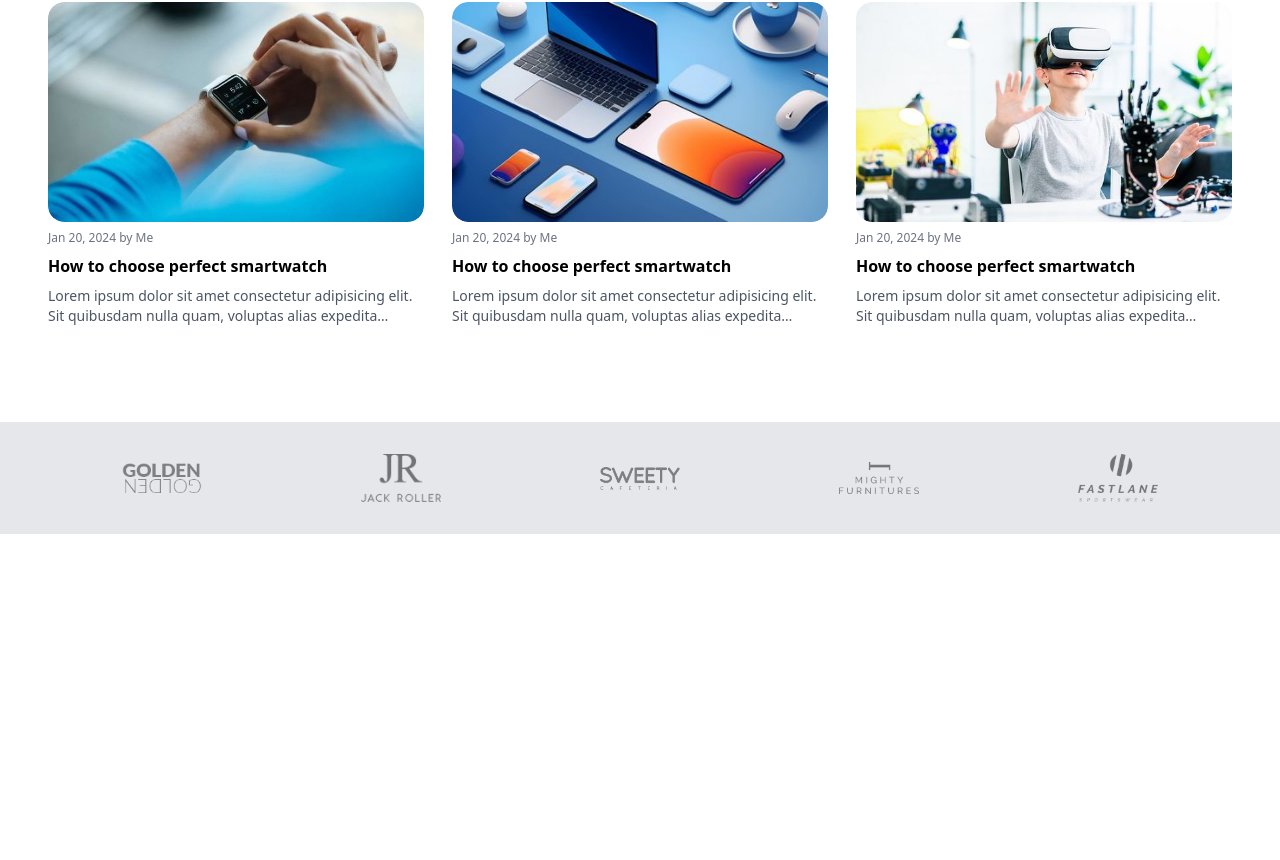
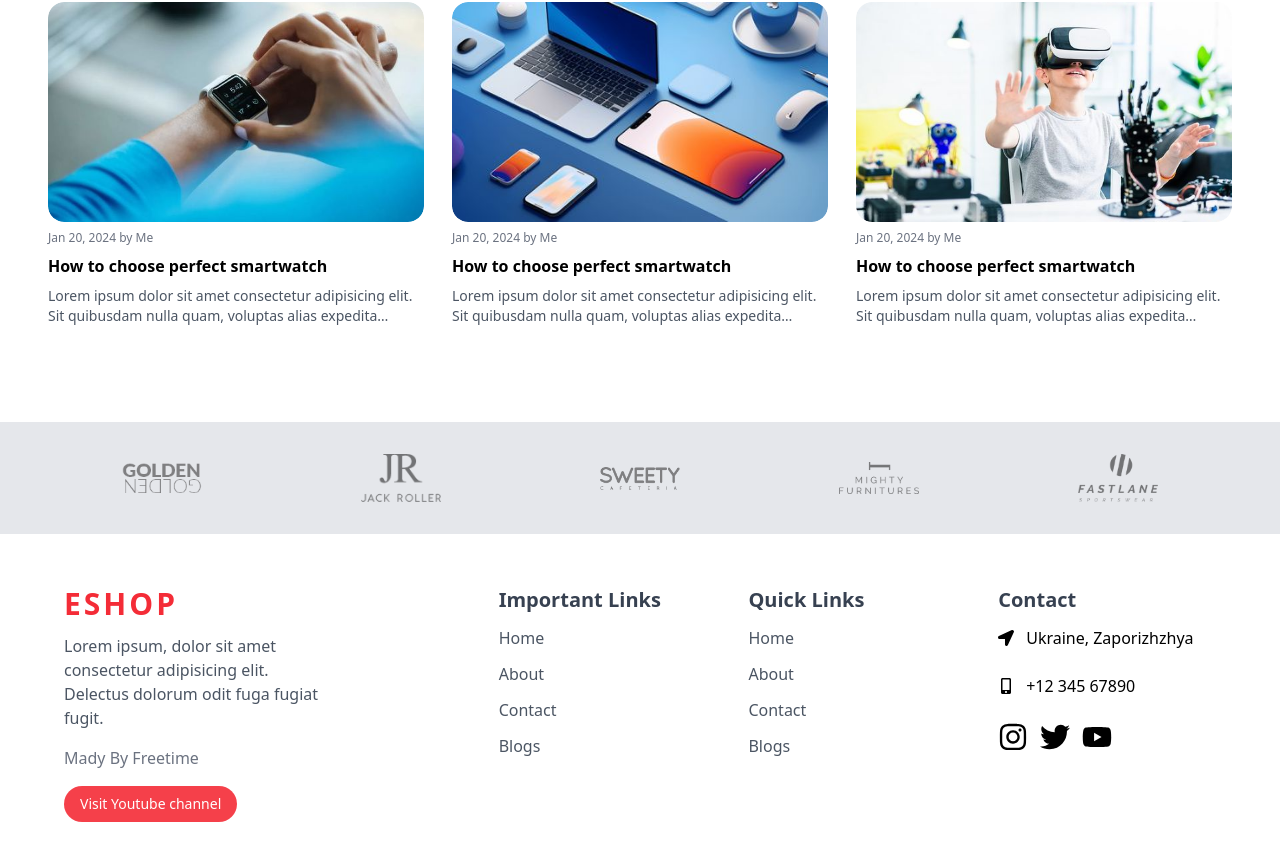
Before and after one commit to freetimezp/js-e-commerce-06-eshop, a React (Vite) app in the folder frontend/: page / in a window 1280 px wide. Shown: the part 3456-4316 px from the top of the page. Before the commit the page ends 3990 px from the top, so only its background shows below. Built offline with nearby package versions, Linux system fonts and the light colour scheme.

Commit message:
13. js-e-commerce-06-eshop. Footer Component.

```diff
--- a/frontend/src/App.jsx
+++ b/frontend/src/App.jsx
@@ -10,6 +10,7 @@
 import smartwatch2 from "./assets/category/smartwatch2.png";
 import Blogs from "./components/Blogs/Blogs";
 import Partners from "./components/Partners/Partners";
+import Footer from "./components/Footer/Footer";
 
 const BannerData = {
   discount: "30% OFF",
@@ -47,6 +48,7 @@
       <Banner data={BannerData2} />
       <Blogs />
       <Partners />
+      <Footer />
     </div>
   )
 }
--- /dev/null
+++ b/frontend/src/components/Footer/Footer.jsx
@@ -0,0 +1,119 @@
+import { FaInstagram, FaLocationArrow, FaMobileAlt, FaTwitter, FaYoutube } from "react-icons/fa";
+
+
+const footerLinks = [
+    {
+        id: 1,
+        title: "Home",
+        link: "/#"
+    },
+    {
+        id: 2,
+        title: "About",
+        link: "/#about"
+    },
+    {
+        id: 1,
+        title: "Contact",
+        link: "/#contact"
+    },
+    {
+        id: 4,
+        title: "Blogs",
+        link: "/#blogs"
+    },
+];
+
+const Footer = () => {
+    return (
+        <div className="dark:bg-gray-950">
+            <div className="container">
+                <div className="grid md:grid-cols-3 pb-20 pt-5">
+                    <div className="py-8 px-4">
+                        <a href="#" className="text-primary font-semibold tracking-widest
+                            text-2xl uppercase sm:text-3xl">
+                            Eshop
+                        </a>
+                        <p className="text-gray-600 dark:text-white/70 lg:pr-24 pt-3">
+                            Lorem ipsum, dolor sit amet consectetur adipisicing elit.
+                            Delectus dolorum odit fuga fugiat fugit.
+                        </p>
+                        <p className="text-gray-500 mt-4">
+                            Mady By Freetime
+                        </p>
+                        <a href="#" className="inline-block bg-primary/90 text-white py-2
+                            px-4 mt-4 text-sm rounded-full">
+                            Visit Youtube channel
+                        </a>
+                    </div>
+
+                    <div className="col-span-2 grid grid-cols-2 sm:grid-cols-3 md:pl-10">
+                        <div className="py-8 px-4">
+                            <h1 className="text-xl font-bold sm:text-left mb-3 text-gray-700
+                                dark:text-white">
+                                Important Links
+                            </h1>
+                            <ul className="space-y-3">
+                                {footerLinks.map(data => (
+                                    <li key={data.id}>
+                                        <a href={data.link} className="text-gray-600 hover:text-black
+                                            duration-300 hover:ml-2 dark:hover:text-white">
+                                            {data.title}
+                                        </a>
+                                    </li>
+                                ))}
+                            </ul>
+                        </div>
+
+                        <div className="py-8 px-4">
+                            <h1 className="text-xl font-bold sm:text-left mb-3 text-gray-700
+                                dark:text-white">
+                                Quick Links
+                            </h1>
+                            <ul className="space-y-3">
+                                {footerLinks.map(data => (
+                                    <li key={data.id}>
+                                        <a href={data.link} className="text-gray-600 hover:text-black
+                                            duration-300 hover:ml-2 dark:hover:text-white">
+                                            {data.title}
+                                        </a>
+                                    </li>
+                                ))}
+                            </ul>
+                        </div>
+
+                        <div className="py-8 px-4 col-span-2 sm:col-auto">
+                            <h1 className="text-xl font-bold sm:text-left mb-3 text-gray-700
+                                dark:text-white">
+                                Contact
+                            </h1>
+                            <div>
+                                <div className="flex items-center gap-3">
+                                    <FaLocationArrow />
+                                    <p>Ukraine, Zaporizhzhya</p>
+                                </div>
+                                <div className="flex items-center gap-3 mt-6">
+                                    <FaMobileAlt />
+                                    <p>+12 345 67890</p>
+                                </div>
+                                <div className="flex items-center gap-3 mt-6">
+                                    <a href="#">
+                                        <FaInstagram className="text-3xl hover:text-primary duration-300" />
+                                    </a>
+                                    <a href="#">
+                                        <FaTwitter className="text-3xl hover:text-primary duration-300" />
+                                    </a>
+                                    <a href="#">
+                                        <FaYoutube className="text-3xl hover:text-primary duration-300" />
+                                    </a>
+                                </div>
+                            </div>
+                        </div>
+                    </div>
+                </div>
+            </div>
+        </div>
+    );
+}
+
+export default Footer;
```
